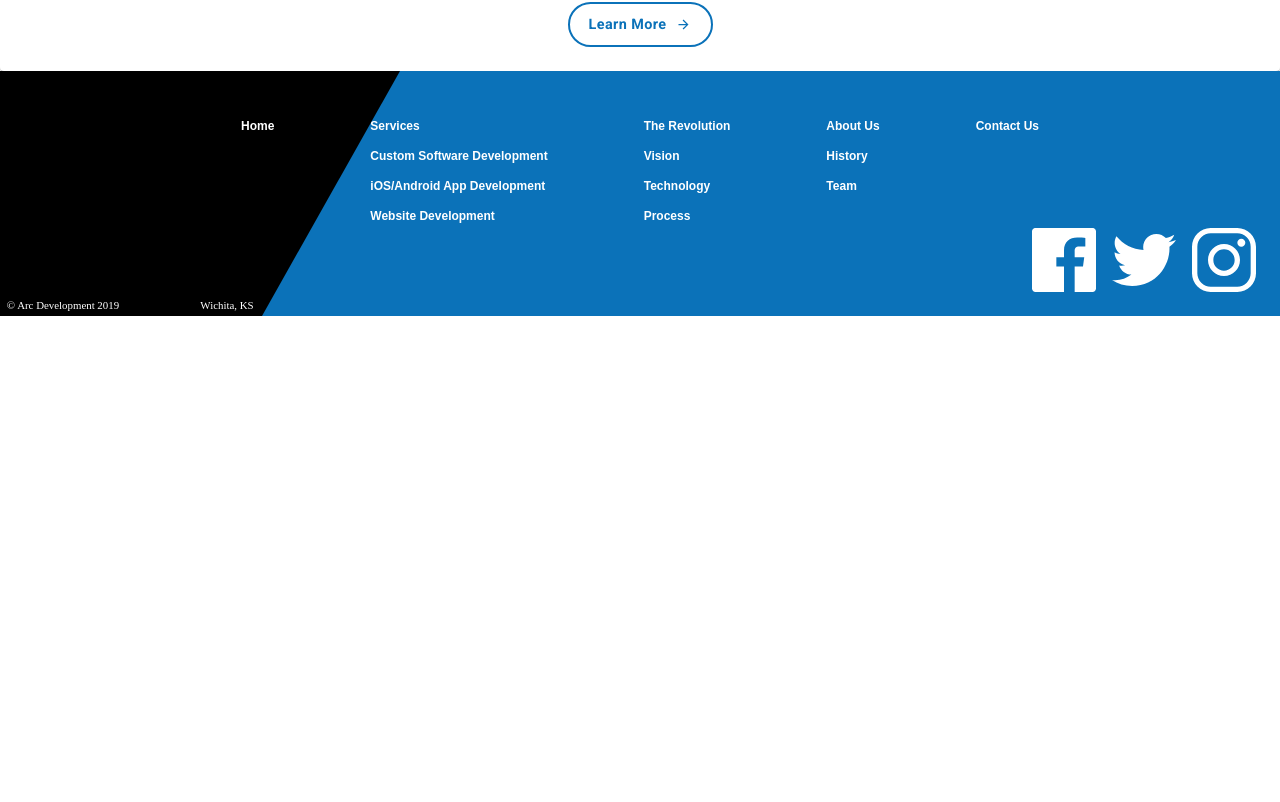
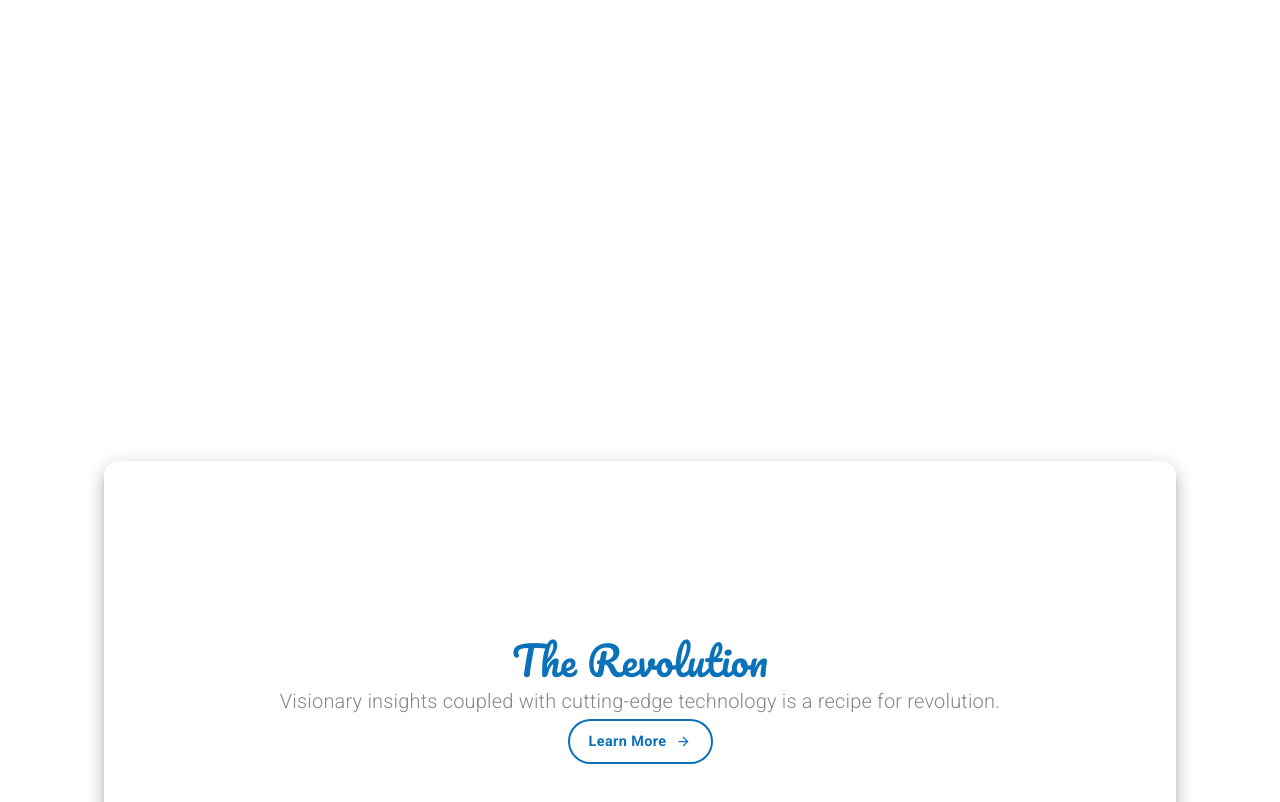
Before and after one commit to Doode1524/material-ui-project1, a React (Create React App) app: page / in a window 1280 px wide. Shown: the part 1995-2797 px from the top of the page. Before the commit the page ends 2311 px from the top, so only its background shows below. Built offline with nearby package versions, Linux system fonts and the light colour scheme.

Commit message:
revolution card style

```diff
--- a/src/components/LandingPage.js
+++ b/src/components/LandingPage.js
@@ -13,6 +13,7 @@ import animationData from "../animations/landinganimation/data";
 import customSoftwareIcon from "../assets/Custom Software Icon.svg";
 import mobileAppsIcon from "../assets/mobileIcon.svg";
 import websitesIcon from "../assets/websiteIcon.svg";
+import revolutionBackground from "../assets/repeatingBackground.svg";
 
 const useStyles = makeStyles((theme) => ({
   animation: {
@@ -88,6 +89,20 @@ const useStyles = makeStyles((theme) => ({
       padding: 25,
     },
   },
+  revolutionBackground: {
+    backgroundImage: `url(${revolutionBackground})`,
+    backgroundPosition: "center",
+    backgroundSize: "cover",
+    backgroundRepeat: "no-repeat",
+    height: "100%",
+    width: "100%",
+  },
+  revolutionCard: {
+    position: "absolute",
+    boxShadow: theme.shadows[10],
+    borderRadius: 15,
+    padding: "10em"
+  }
 }));
 
 export default function LandingPage() {
@@ -268,9 +283,19 @@ export default function LandingPage() {
         </Grid>
       </Grid>
       <Grid item>
-        <Card>
+        <Grid
+          container
+          style={{ height: "100em" }}
+          alignItems="center"
+          justify="center"
+        >
+          <Card className={classes.revolutionCard}>
             <CardContent>
-            <Grid container direction="column" style={{textAlign: "center"}}>
+              <Grid
+                container
+                direction="column"
+                style={{ textAlign: "center" }}
+              >
                 <Grid item>
                   <Typography variant="h3">The Revolution</Typography>
                 </Grid>
@@ -279,7 +304,10 @@ export default function LandingPage() {
                     Visionary insights coupled with cutting-edge technology is a
                     recipe for revolution.
                   </Typography>
-                <Button variant="outlined" className={classes.learnButtonHero}>
+                  <Button
+                    variant="outlined"
+                    className={classes.learnButtonHero}
+                  >
                     <span style={{ marginRight: 10 }}>Learn More</span>
                     <ButtonArrow
                       width={15}
@@ -291,6 +319,8 @@ export default function LandingPage() {
               </Grid>
             </CardContent>
           </Card>
+          <div className={classes.revolutionBackround} />
+        </Grid>
       </Grid>
     </Grid>
   );
```
Lines whose indentation alone changed are shown as unchanged.
